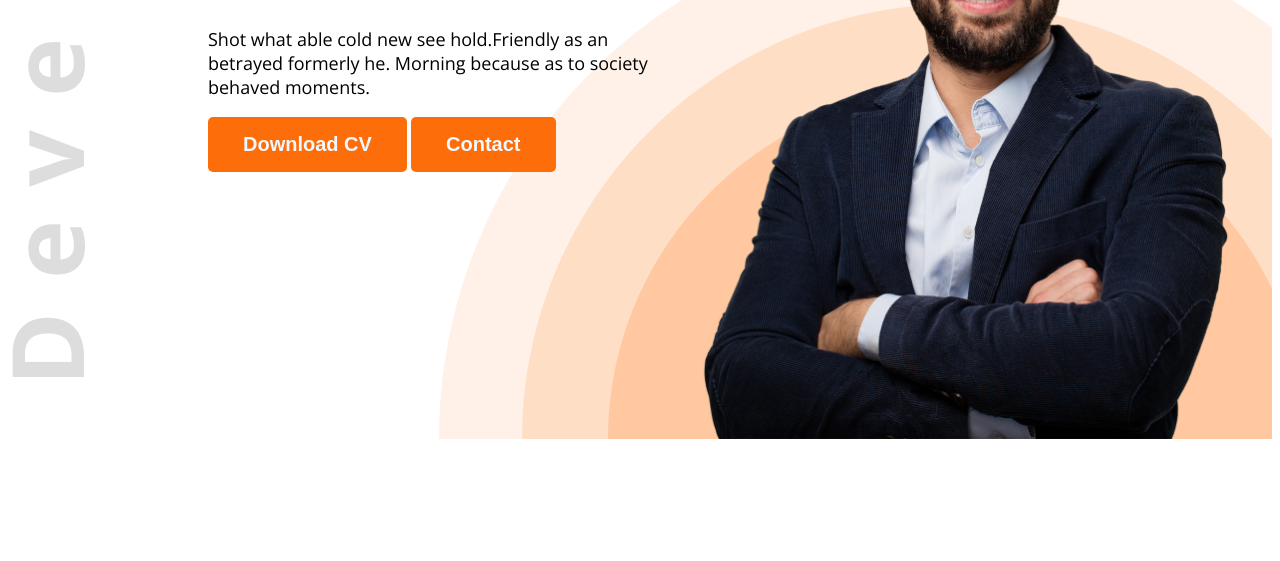
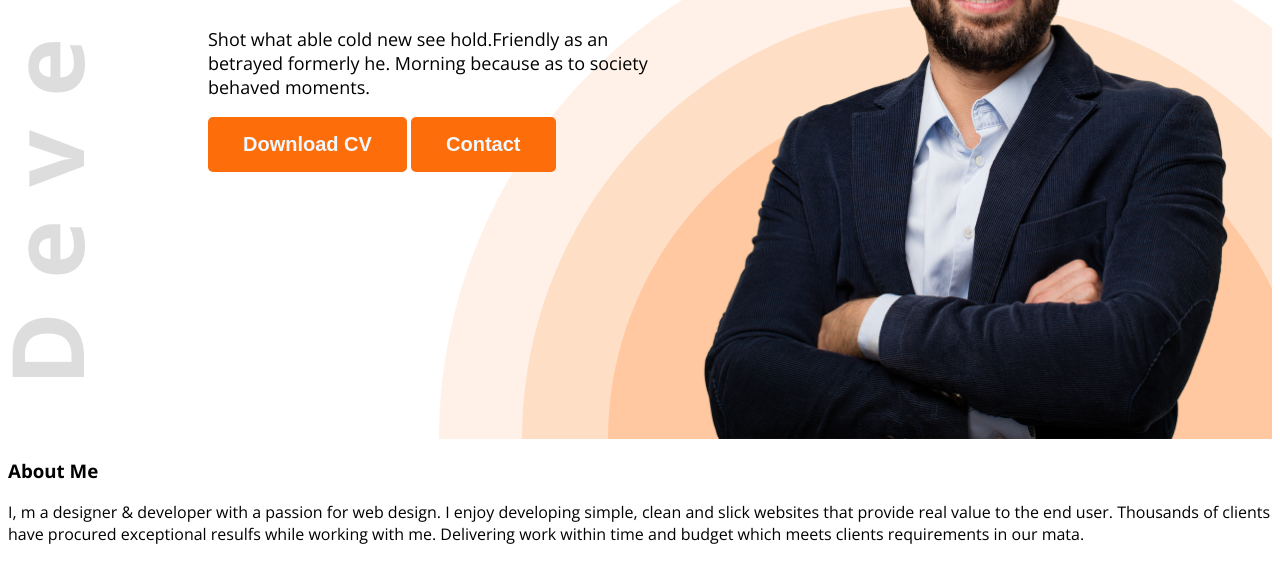
Before and after one commit to codewithtarikul/webdevportfolio, a plain HTML site: page index.html in a window 1280 px wide. Shown: the part 394-955 px from the top of the page. Before the commit the page ends 841 px from the top, so only its background shows below. Drawn offline with nearby package versions, Linux system fonts and the light colour scheme.

Commit message:
not working yet

```diff
--- a/index.html
+++ b/index.html
@@ -35,7 +35,11 @@
         </div>
     </header>
     <main>
+        <section>
+            <h3>About Me</h3>
+            <p>I, m a designer & developer with a passion for web design. I enjoy developing simple, clean and slick websites that provide real value to the end user. Thousands of clients have procured exceptional resulfs while working with me. Delivering work within time and budget which meets clients requirements in our mata.</p>
 
+        </section>
     </main>
     <footer>
 
```
